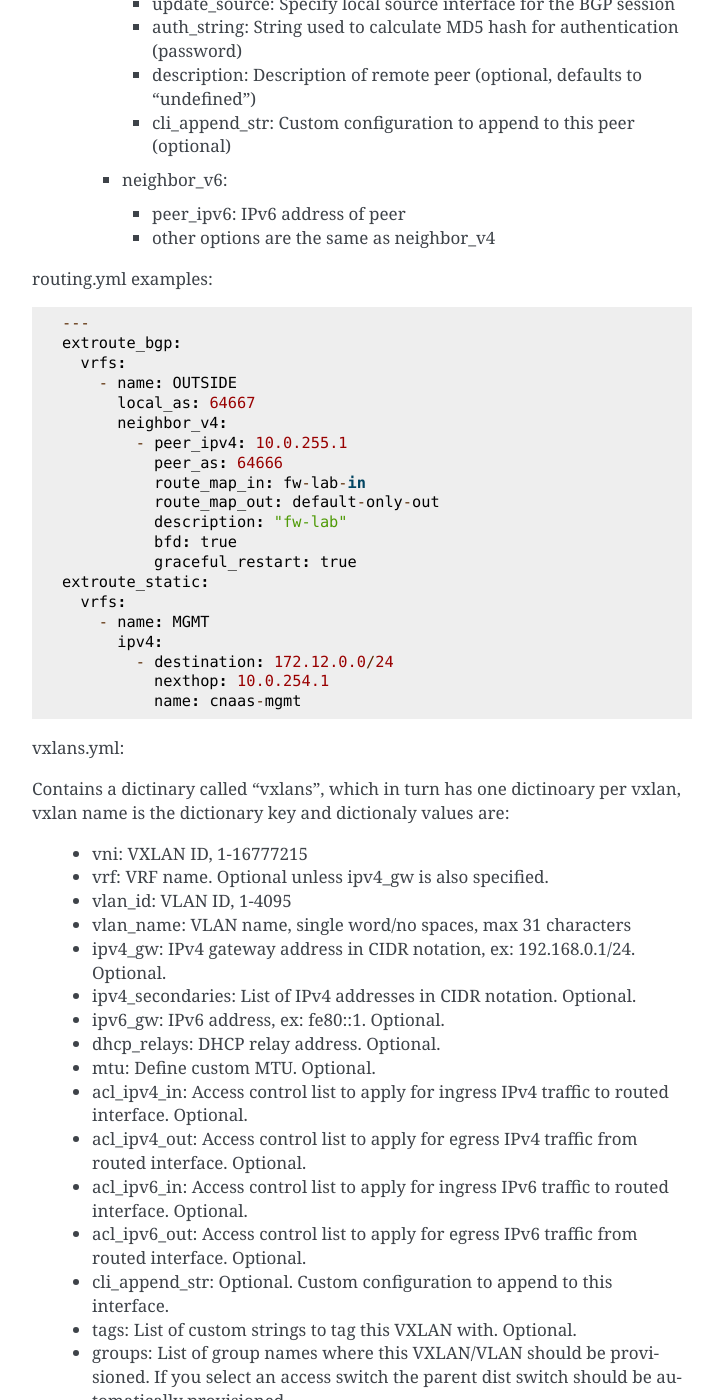
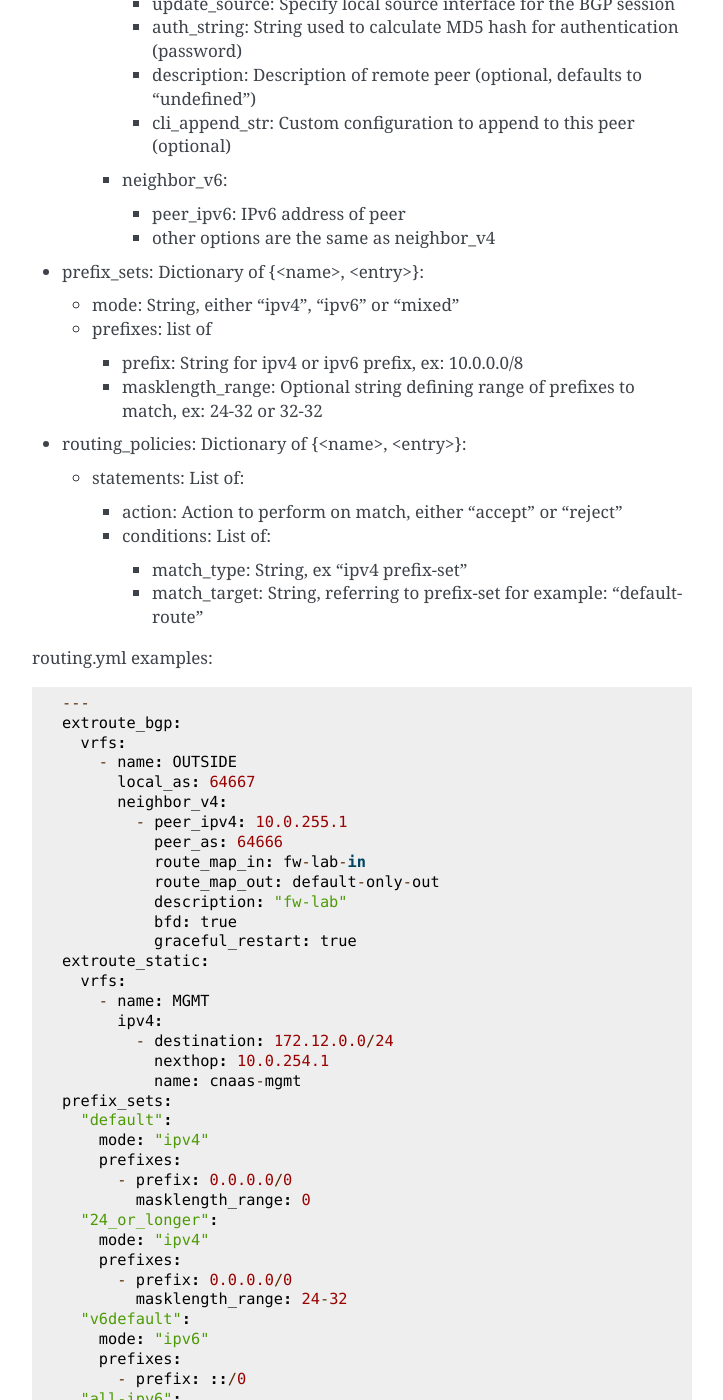
Before and after one commit to SUNET/cnaas-nms, a Sphinx documentation site: the page built from docs/reporef/index.rst, in a window 1280 px wide and 1400 px high, scrolled down 5553 px. Shown: the whole window, without its empty margins (388-1111 px from the left). Built offline with Sphinx 7.4.7, drawn with Linux system fonts in a browser that asks for light colours; some of the changed text lies outside the part shown.

Commit message:
docs for prefix_sets and routing_policies

```diff
--- a/docs/reporef/index.rst
+++ b/docs/reporef/index.rst
@@ -275,6 +275,25 @@ Can contain the following dictionaries with specified keys:
       * peer_ipv6: IPv6 address of peer
       * other options are the same as neighbor_v4
 
+- prefix_sets: Dictionary of {<name>, <entry>}:
+
+  * mode: String, either "ipv4", "ipv6" or "mixed"
+  * prefixes: list of
+
+    * prefix: String for ipv4 or ipv6 prefix, ex: 10.0.0.0/8
+    * masklength_range: Optional string defining range of prefixes to match, ex: 24-32 or 32-32
+
+- routing_policies: Dictionary of {<name>, <entry>}:
+
+  * statements: List of:
+
+    * action: Action to perform on match, either "accept" or "reject"
+    * conditions: List of:
+
+      * match_type: String, ex "ipv4 prefix-set"
+      * match_target: String, referring to prefix-set for example: "default-route"
+
+
 routing.yml examples:
 
 ::
@@ -299,11 +318,46 @@ routing.yml examples:
            - destination: 172.12.0.0/24
              nexthop: 10.0.254.1
              name: cnaas-mgmt
+   prefix_sets:
+     "default":
+       mode: "ipv4"
+       prefixes:
+         - prefix: 0.0.0.0/0
+           masklength_range: 0
+     "24_or_longer":
+       mode: "ipv4"
+       prefixes:
+         - prefix: 0.0.0.0/0
+           masklength_range: 24-32
+     "v6default":
+       mode: "ipv6"
+       prefixes:
+         - prefix: ::/0
+     "all-ipv6":
+       mode: "ipv6"
+       prefixes:
+         - prefix: ::/0
+           masklength_range: 0-128
+   routing_policies:
+     "allow_default":
+       statements:
+         - action: "accept"
+           conditions:
+             - match_type: "ipv4 prefix-set"
+               match_target: "default"
+     "allow_all_v6":
+       statements:
+         - action: "accept"
+           conditions:
+             - match_type: "ipv6 prefix-set"
+               match_target: "all-ipv6"
 
 vxlans.yml:
 
 Contains a dictinary called "vxlans", which in turn has one dictinoary per vxlan, vxlan
 name is the dictionary key and dictionaly values are:
+
+- vxlans: Dictionary of {<name>, <entry>}:
 
   * vni: VXLAN ID, 1-16777215
   * vrf: VRF name. Optional unless ipv4_gw is also specified.
```
